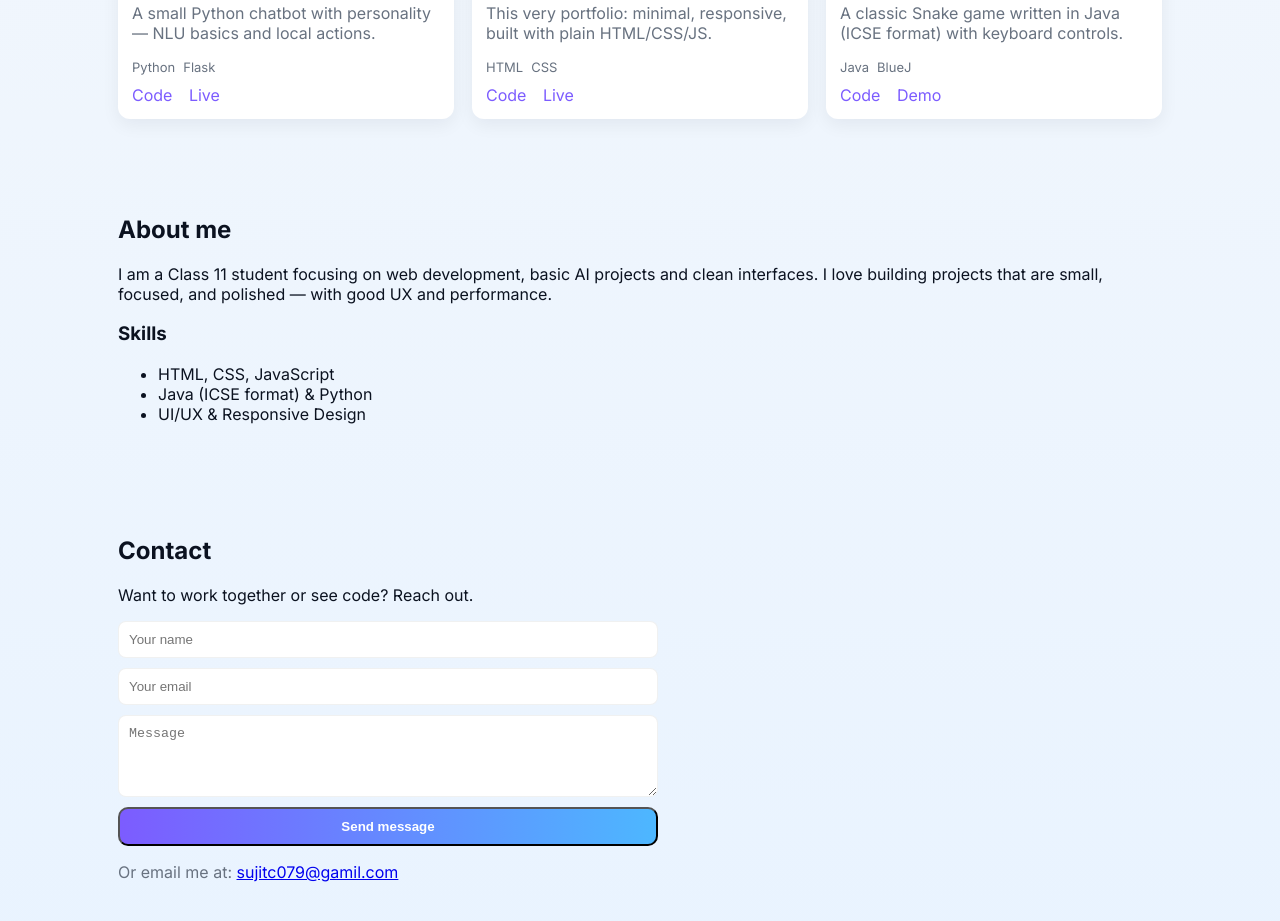
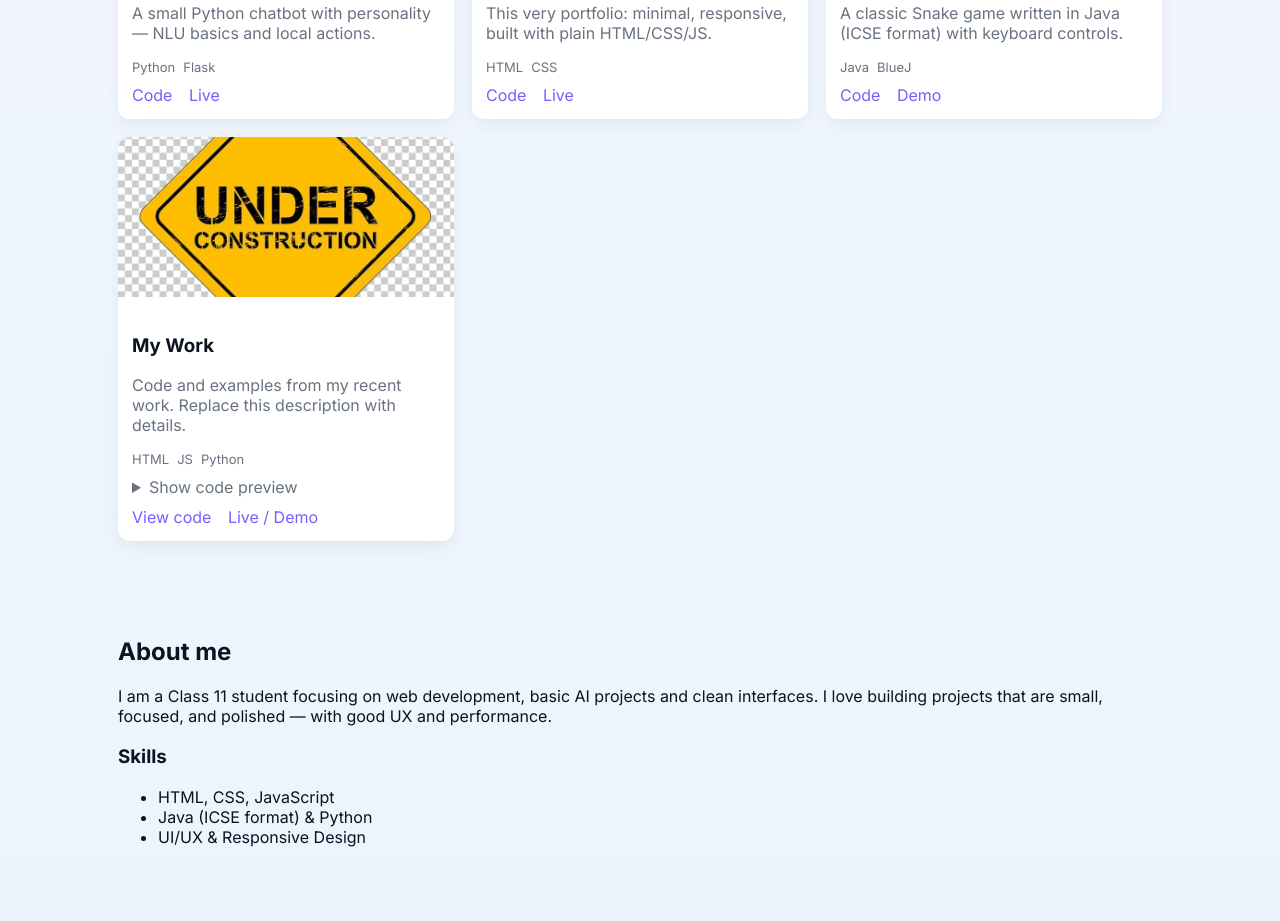
Before and after one commit to souraaav/portfolio-, a plain HTML site: page index.html in a window 1280 px wide. Shown: the part 867-1788 px from the top of the page. Drawn offline with Linux system fonts and the light colour scheme.

Commit message:
html update

```diff
--- a/index.html
+++ b/index.html
@@ -96,6 +96,35 @@
             </div>
           </div>
         </article>
+
+        <!-- New project card for "My work" — replace href and paste code in the <pre> block or link to your repo/file -->
+        <article class="project-card">
+          <img src="Under Construction PNG.jpeg" alt="My work screenshot">
+          <div class="project-body">
+            <h3>My Work</h3>
+            <p class="muted">Code and examples from my recent work. Replace this description with details.</p>
+            <div class="project-meta">
+              <span>HTML</span><span>JS</span><span>Python</span>
+            </div>
+
+            <!-- Use this details block to paste a short code snippet for preview.
+                 For larger files, update the "View code" link to point to your file/repo. -->
+            <details style="margin-top:10px">
+              <summary class="muted" style="cursor:pointer">Show code preview</summary>
+              <pre style="max-height:220px; overflow:auto; background:var(--card); padding:12px; border-radius:8px; color:var(--text); margin-top:8px;"><code>// Paste a short snippet of your code here.
+// For example, a small JS function or Python sample.
+function greet(name) {
+  return `Hello, ${name}!`;
+}</code></pre>
+            </details>
+
+            <div class="project-actions">
+              <!-- Replace href="#" with the path to your code file or GitHub URL -->
+              <a href="#" class="link" target="_blank" rel="noopener">View code</a>
+              <a href="#" class="link" target="_blank" rel="noopener">Live / Demo</a>
+            </div>
+          </div>
+        </article>
       </div>
     </section>
 
```
